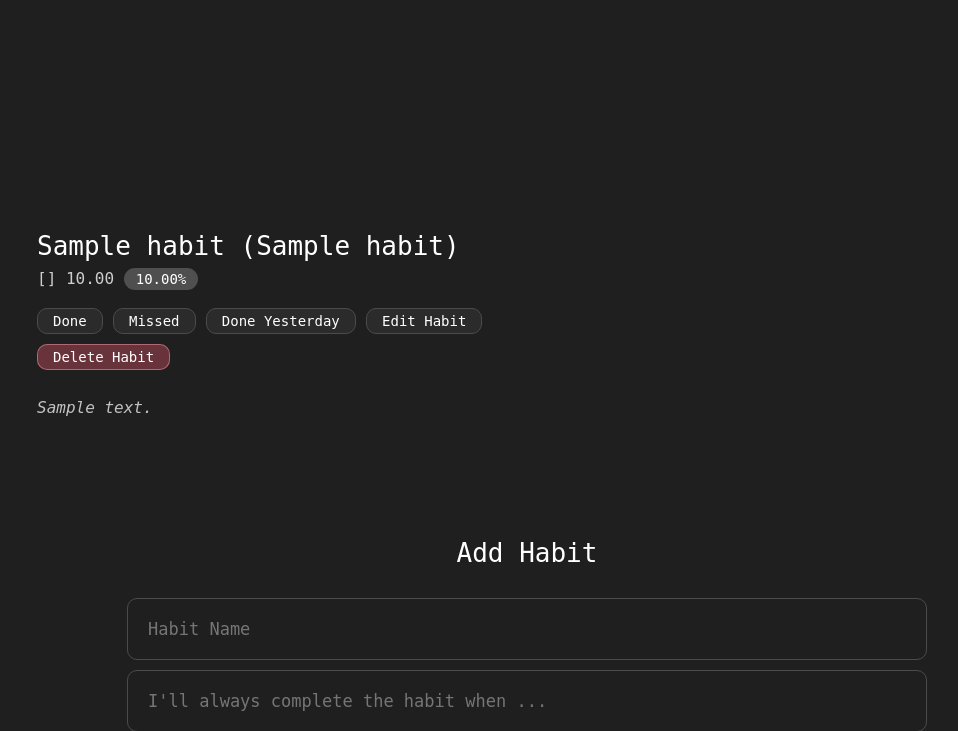
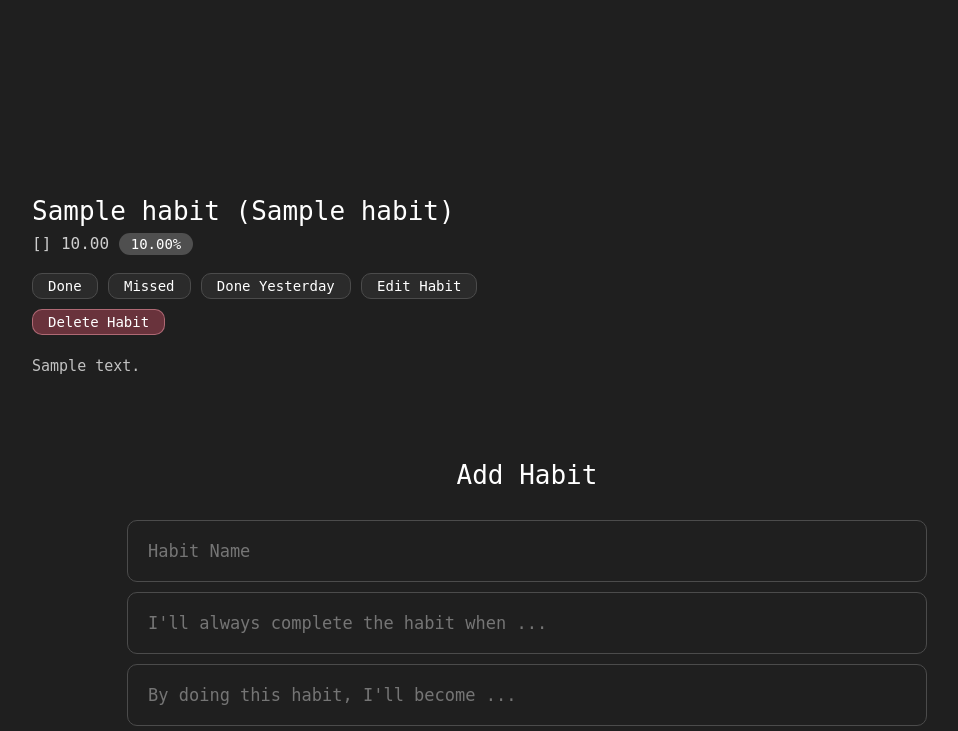
Before and after one commit to lior-acqu/exchange-traded-habits, a Flask app: template templates/index.html in a window 1280 px wide. Shown: the part 165-896 px from the top of the page, without its empty margins (113-1071 px from the left). Run offline with Flask 3, Linux system fonts and the light colour scheme; the template is opened without the code that fills it: most values are stand-ins (such as "Sample title", 1, 10 or a date in 2020); some libraries are stand-ins or nearby versions.

Commit message:
Design improvements

```diff
--- a/static/styles.css
+++ b/static/styles.css
@@ -69,7 +69,7 @@
   margin: 40px 0 50px 0;
 }
 .habit-container {
-  padding: 50px 10px;
+  padding: 15px 5px;
 }
 .stock-title {
   font-size: 26px;
@@ -96,13 +96,13 @@
   font-size: 16px;
 }
 .description {
-  font-size: 16px;
-  font-style: italic;
+  font-size: 15px;
   color: #c2c2c2;
-  margin-top: 15px;
+  margin-top: 10px;
   margin-bottom: 0;
-  line-height: 1.6;
+  line-height: 1.5;
   text-align: justify;
+  letter-spacing: -5%;
 }
 #total-data {
   width: 100%;
--- a/templates/index.html
+++ b/templates/index.html
@@ -7,7 +7,7 @@
         <div id="total-data">
             <h1 class="stock-title">Total Habit Portfolio of {{ username }}</h1>
             <p class="price">{{ currency }} {{ "%.2f"|format(0) }} ({{ "%.2f"|format(0) }}%)</p>
-            <canvas id="total-chart" width="400" height="100"></canvas>
+            <canvas id="total-chart" width="250" height="100"></canvas>
         </div>
         <div class="habit-grid">
             {% for habit in habits %}
@@ -79,7 +79,7 @@
             totalValues[totalValues.length - 1].toFixed(2)
             + " (" +
             totalChange.toFixed(2)
-            + "%)</p><canvas id='total-chart' width='400' height='100'></canvas>"
+            + "%)</p><canvas id='total-chart' width='250' height='100'></canvas>"
 
             const totalChartCanvas = document.getElementById("total-chart");
             new Chart(totalChartCanvas, {
```
